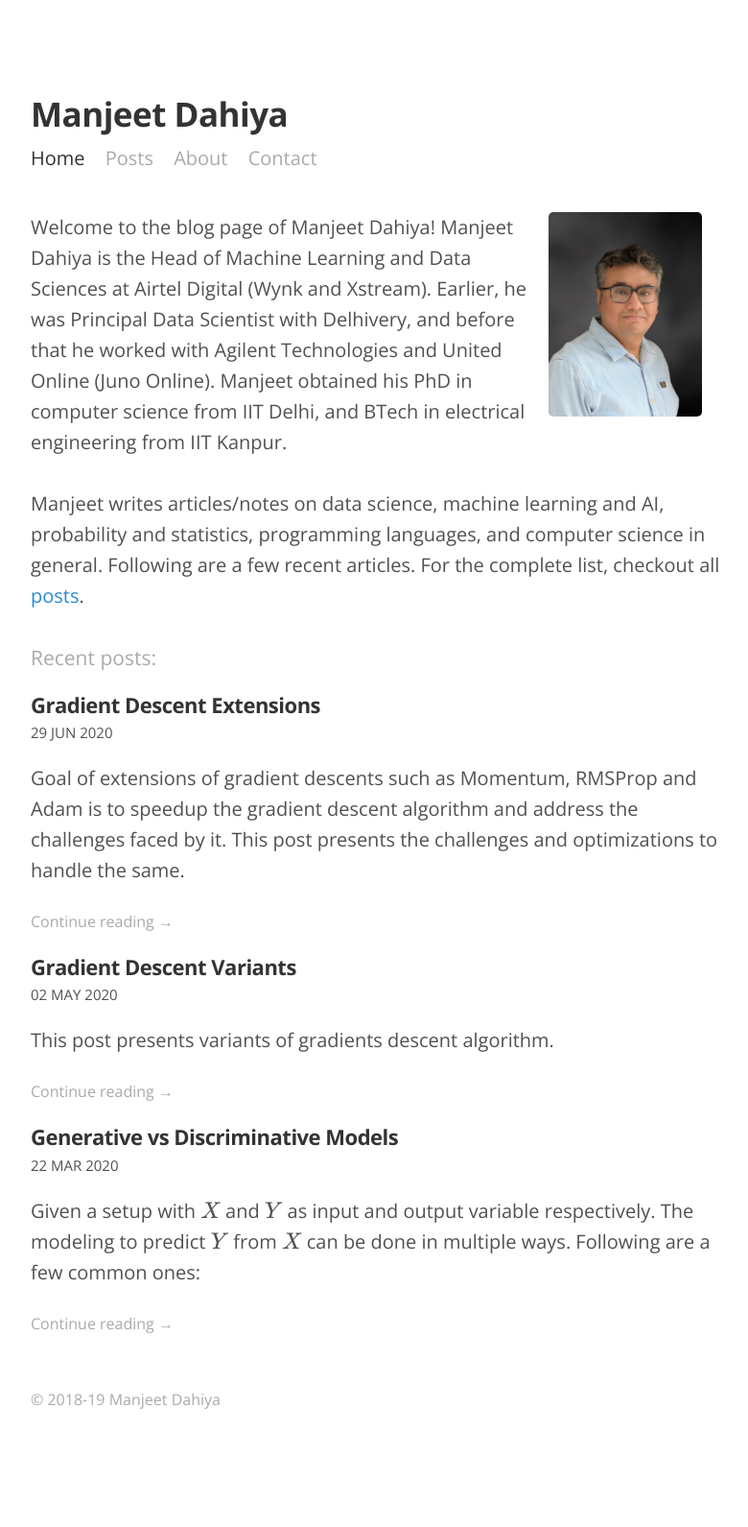
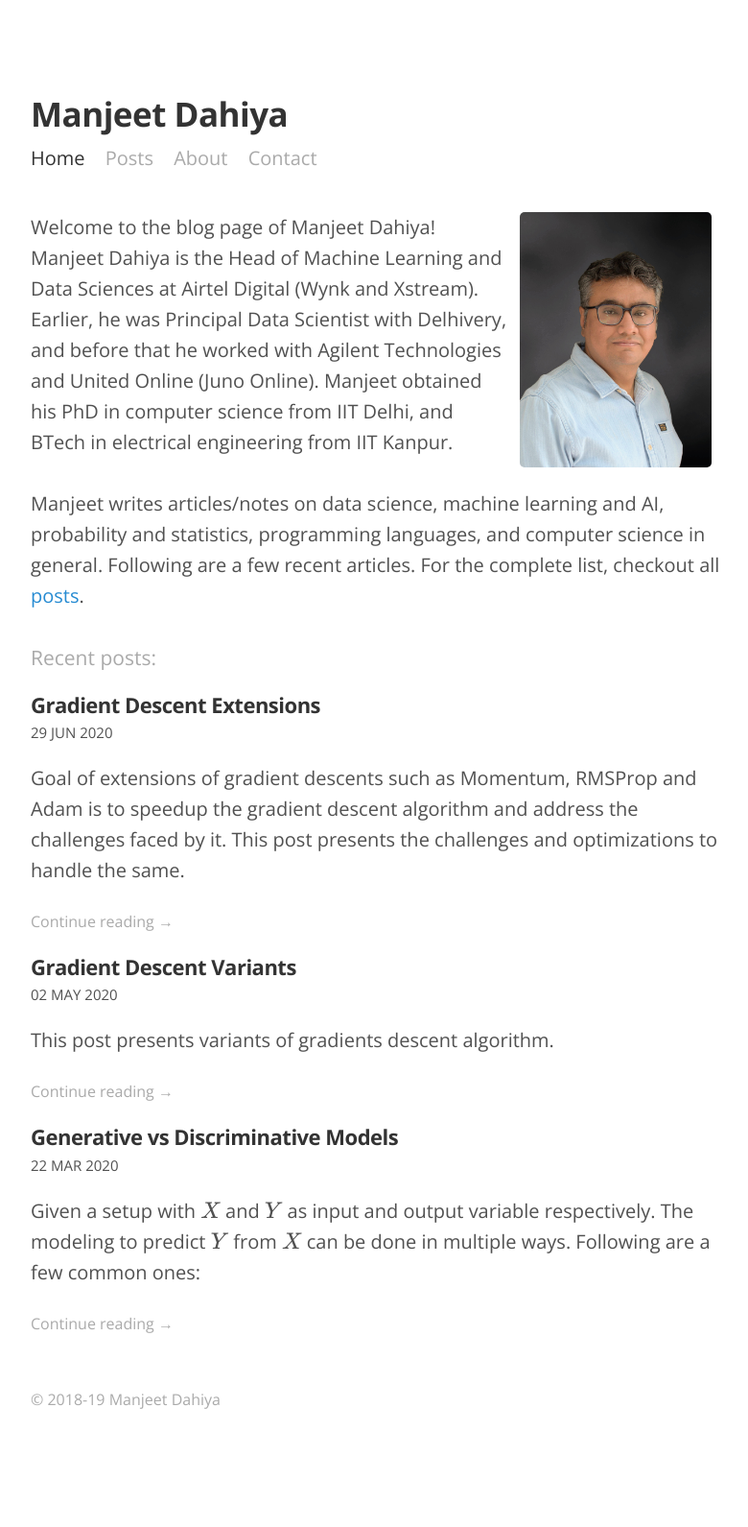
Before and after one commit to manjeetdahiya/manjeetdahiya.github.io, a Jekyll site: the page built from index.html, in a window 1280 px wide. Shown: the whole page at 96% size, without its empty margins (248-1028 px from the left). Built offline with Jekyll 4.4.1, drawn with Linux system fonts in a browser that asks for light colours; formulas are drawn with MathJax 3.

Commit message:
Update index.html

```diff
--- a/index.html
+++ b/index.html
@@ -2,7 +2,7 @@
 layout: page
 ---
 
-<img src="assets/manjeetdahiya.jpg" alt="Manjeet Dahiya" style="float:right;margin-right:20px;margin-left:10px" width="160">
+<img src="assets/manjeetdahiya.jpg" alt="Manjeet Dahiya" style="float:right;margin-right:10px;margin-left:10px" width="200">
 
 Welcome to the blog page of Manjeet Dahiya!
 Manjeet Dahiya is the Head of Machine Learning and Data Sciences at Airtel Digital (Wynk and Xstream).
```
